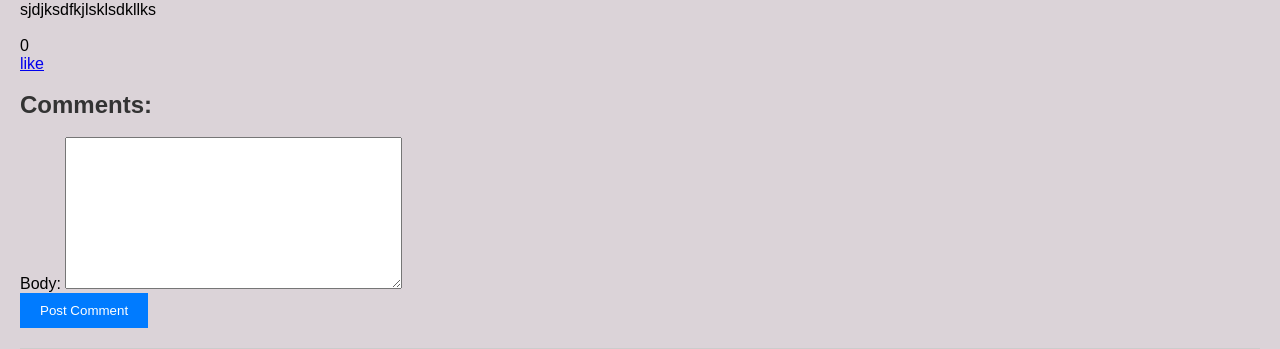
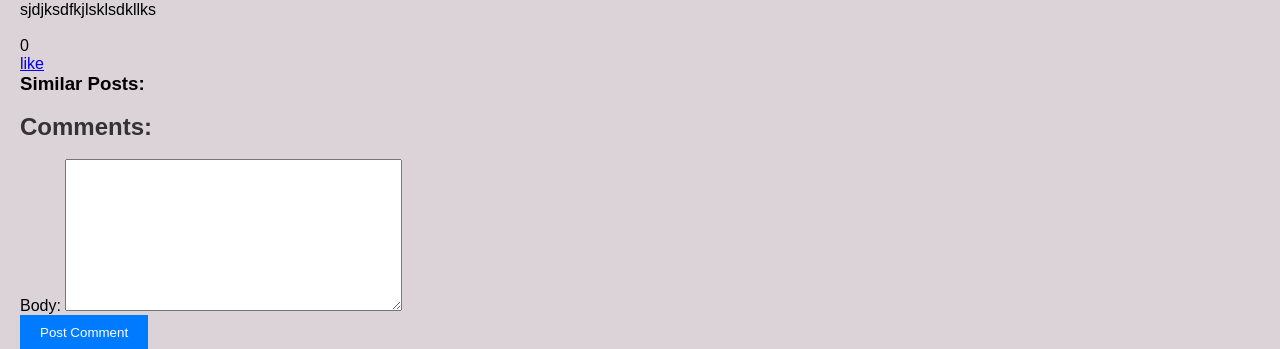
Before and after one commit to Shayxon/Social-website, a Django app: template account/templates/account/post-detail.html in a window 1280 px wide. Shown: the part 469-818 px from the top of the page. Run offline with Django 3.2, Linux system fonts and the light colour scheme; the template is opened without the code that fills it: values that come from a table or form of the project are taken from there, others are empty; data comes from the database, SQL or seed files in the repository; parts of the project's set-up code (start-up, migrations or seed data) failed here and were passed over; some libraries are stand-ins or nearby versions.

Commit message:
similar posts

```diff
--- a/account/templates/account/post-detail.html
+++ b/account/templates/account/post-detail.html
@@ -21,6 +21,13 @@
             like
         {% endif %}</a>
     <br>
+    <h3>Similar Posts:</h3>
+    {% for similar_post in similar_posts %}
+        <div class="post">
+            <h5><a href="{% url 'post_detail' similar_post.id %}">{{similar_post.title}}</a></h5>
+            <p>{{similar_post.body|truncatewords:12|safe}}</p>
+        </div>
+    {% endfor %}
     <br>
     <h2>Comments:</h2>
     <br>
--- a/account/views.py
+++ b/account/views.py
@@ -5,6 +5,7 @@
 from .forms import RegisterForm, UserEditForm, ProfileEditForm, PostEditForm, PostCreateForm, CommentForm
 from .models import Profile, Post, Comment
 from taggit.models import Tag
+from django.db.models import Count
 
 @login_required
 def dashboard(request):
@@ -14,7 +15,10 @@
 @login_required
 def post_detail(request, post_id):
     post = get_object_or_404(Post, id=post_id, status=Post.Status.PUBLISHED)
+    tags = post.tags.values_list('id', flat=True)
     comments = post.comments.all()
+    similar_posts = Post.published.filter(tags__in=tags).exclude(id=post.id)
+    similar_posts = similar_posts.annotate(same_tags = Count('tags')).order_by('-same_tags', '-publish')[:4]
     if request.method == "POST":
         form = CommentForm(request.POST)
         if form.is_valid():
@@ -25,7 +29,7 @@
             return redirect('post_detail', post_id=post_id)
     else:
         form = CommentForm()
-    return render(request, 'account/post-detail.html', {'post':post, 'form':form, 'comments':comments})
+    return render(request, 'account/post-detail.html', {'post':post, 'form':form, 'comments':comments, 'similar_posts':similar_posts})
 
 @login_required
 def blog_posts(request, post_tag=None):
```
